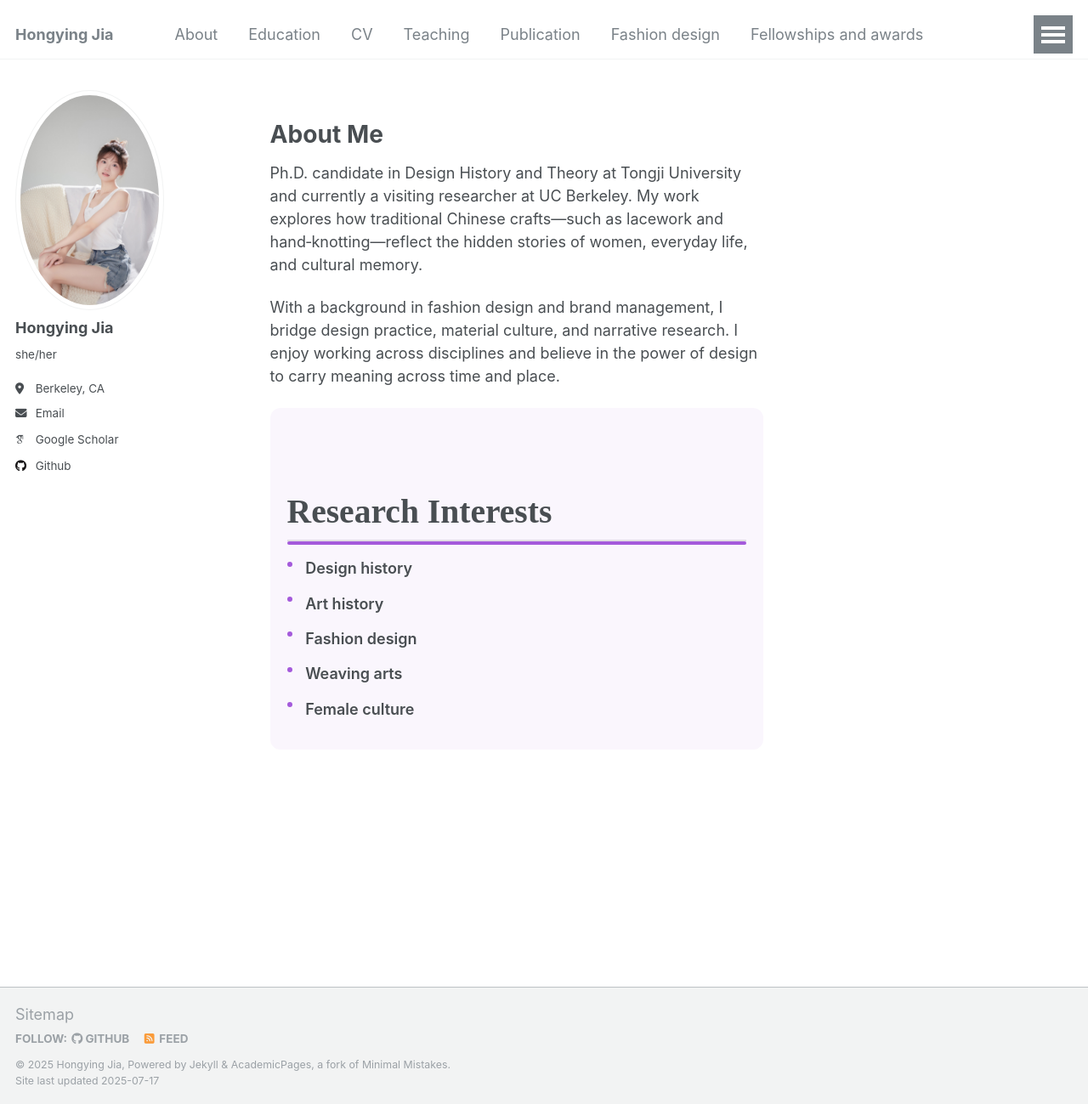
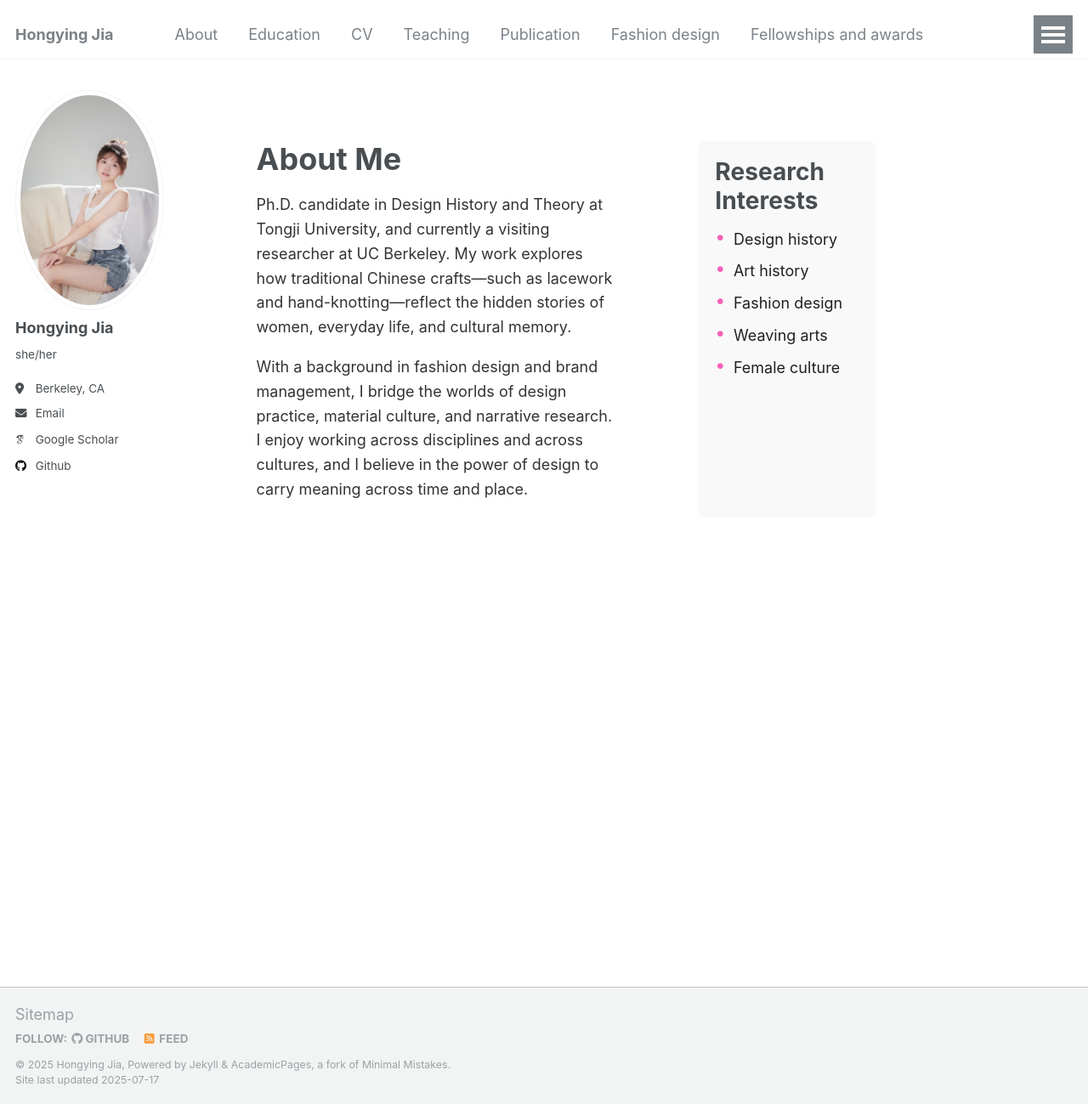
Before and after one commit to hongyingjia618/hongyingjia618.github.io, a Jekyll site: the page built from _pages/about.md, in a window 1280 px wide and 1299 px high. Shown: the whole window at 85% size. Built offline with Jekyll 4.4.1, drawn with Linux system fonts in a browser that asks for light colours; some web fonts are replaced.

Commit message:
about me2

```diff
--- a/_pages/about.md
+++ b/_pages/about.md
@@ -6,28 +6,19 @@ redirect_from:
   - /about.html
 ---
 
+<!-- about.html -->
 <section id="about" class="about-section">
   <div class="about-container">
+    <!-- 自我介绍 -->
     <div class="intro">
       <h1>About Me</h1>
-      <div class="intro-text">
-        <p>
-          Ph.D. candidate in Design History and Theory at Tongji University and
-          currently a visiting researcher at UC Berkeley. My work explores how
-          traditional Chinese crafts—such as lacework and hand‑knotting—reflect
-          the hidden stories of women, everyday life, and cultural memory.
-        </p>
-        <p>
-          With a background in fashion design and brand management, I bridge
-          design practice, material culture, and narrative research. I enjoy
-          working across disciplines and believe in the power of design to
-          carry meaning across time and place.
-        </p>
-      </div>
+      <p>Ph.D. candidate in Design History and Theory at Tongji University, and currently a visiting researcher at UC Berkeley. My work explores how traditional Chinese crafts—such as lacework and hand-knotting—reflect the hidden stories of women, everyday life, and cultural memory.</p>
+      <p>With a background in fashion design and brand management, I bridge the worlds of design practice, material culture, and narrative research. I enjoy working across disciplines and across cultures, and I believe in the power of design to carry meaning across time and place.</p>
     </div>
-
+    <!-- 研究兴趣 -->
     <aside class="interests">
-      <h2>Research Interests</h2>
+      <h1>Research
+          Interests</h1>
       <ul>
         <li>Design history</li>
         <li>Art history</li>
--- a/assets/css/main.scss
+++ b/assets/css/main.scss
@@ -311,81 +311,57 @@
   100% { opacity: 1; transform: translateY(0);      }
 }
 
-$about-width: 580px !default;
-
+/* about.css */
 .about-section {
+  padding: 60px 20px;
+  background: #fff;
+}
+.about-container {
   display: flex;
-  flex-direction: row;
-  align-items: flex-start;
-  gap: 2rem;
-  padding: 2rem;
-
-  .about-container {
-    width: $about-width;
-    max-width: 100%;
-    flex: 0 0 auto;
+  flex-wrap: wrap;
+  gap: 100px;
+  max-width: 900px;
+  margin: 0 auto;
 }
-
+.intro {
+  flex: 2 1 400px;
+}
+.intro h1 {
+  font-size: 2rem;
+  margin-bottom: 1rem;
+}
+.intro p {
+  line-height: 1.6;
+  margin-bottom: 1rem;
+  color: #333;
+}
 .interests {
-    flex: 1 1 auto;
-    min-width: 200px;
-    background: rgba(164, 90, 219, 0.05);
+  flex: 1 1 200px;
+  background: #f9f9f9;
   padding: 20px;
-    border-radius: 12px;
-
-    h2 {
-      font-family: 'Playfair Display', serif;
-      font-size: 2.2rem;
-      margin-bottom: 1rem;
-      position: relative;
-      white-space: nowrap;
-
-      &::after {
-        content: '';
-        position: absolute;
-        left: 0;
-        bottom: -6px;
-        width: 100%;
-        height: 4px;
-        background: #a45adb;
-        border-radius: 2px;
+  border-radius: 8px;
 }
+.interests h2 {
+  font-size: 1.5rem;
+  margin-bottom: .75rem;
 }
-
-    ul {
+.interests ul {
   list-style: none;
   padding: 0;
   margin: 0;
-
-      li {
+}
+.interests li {
   position: relative;
   padding-left: 1.2em;
-        margin-bottom: 0.8em;
-        font-weight: 600;
-
-        &::before {
-          content: '';
+  margin-bottom: .6em;
+  color: #212121;
+}
+.interests li::before {
+  content: "•";
   position: absolute;
   left: 0;
-          top: 0.3em;
-          width: 6px;
-          height: 6px;
-          background: #a45adb;
-          border-radius: 50%;
+  top: 0;
+  font-size: 1.2em;
+  line-height: 1;
+  color: #f660ba;
 }
-      }
-    }
-  }
-
-  @media (max-width: 768px) {
-    flex-direction: column;
-
-    .about-container,
-    .interests {
-      width: 100%;
-      margin-right: 0;
-      margin-bottom: 2rem;
-      flex: none;
-    }
-  }
-}
```
Lines whose indentation alone changed are shown as unchanged.
